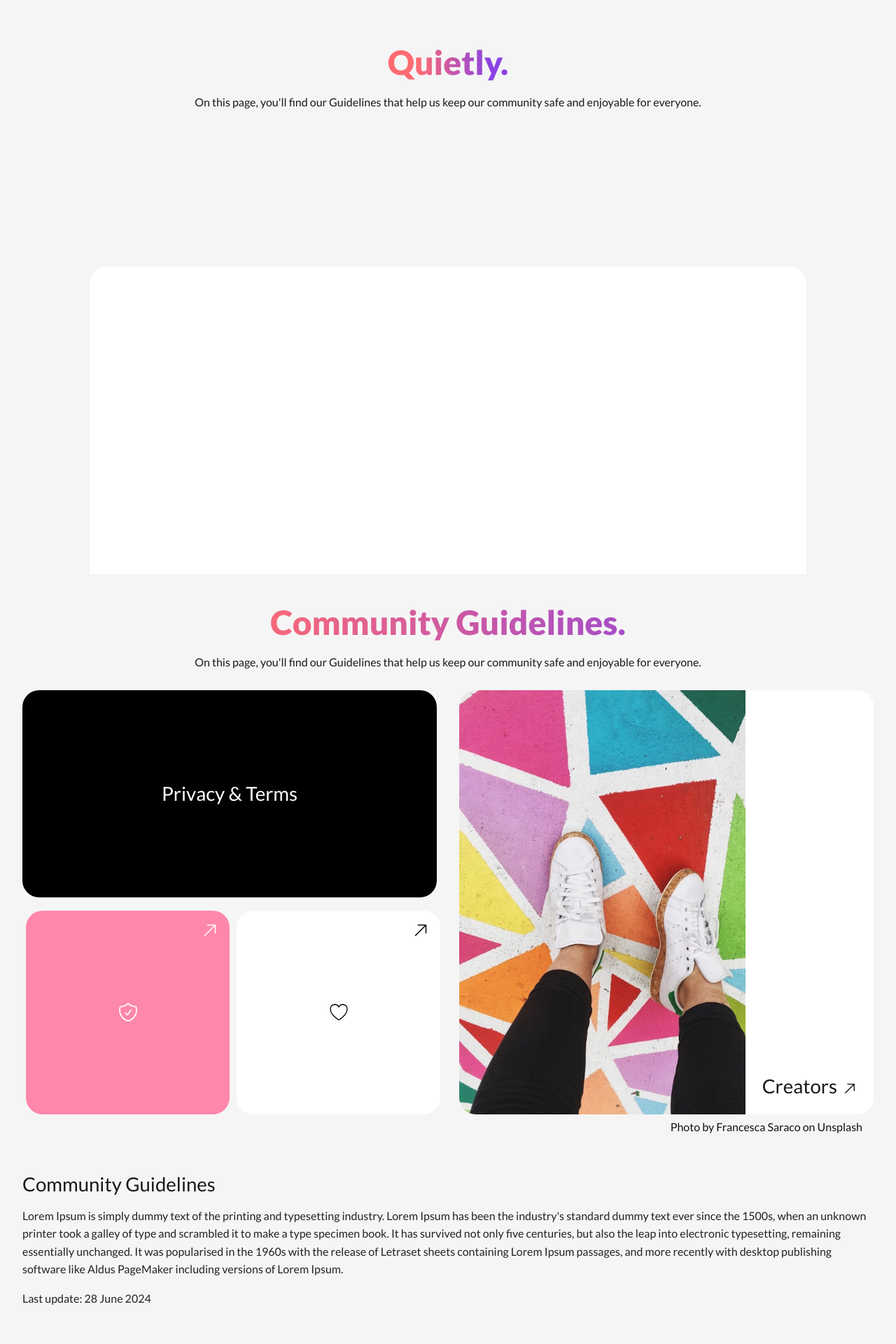
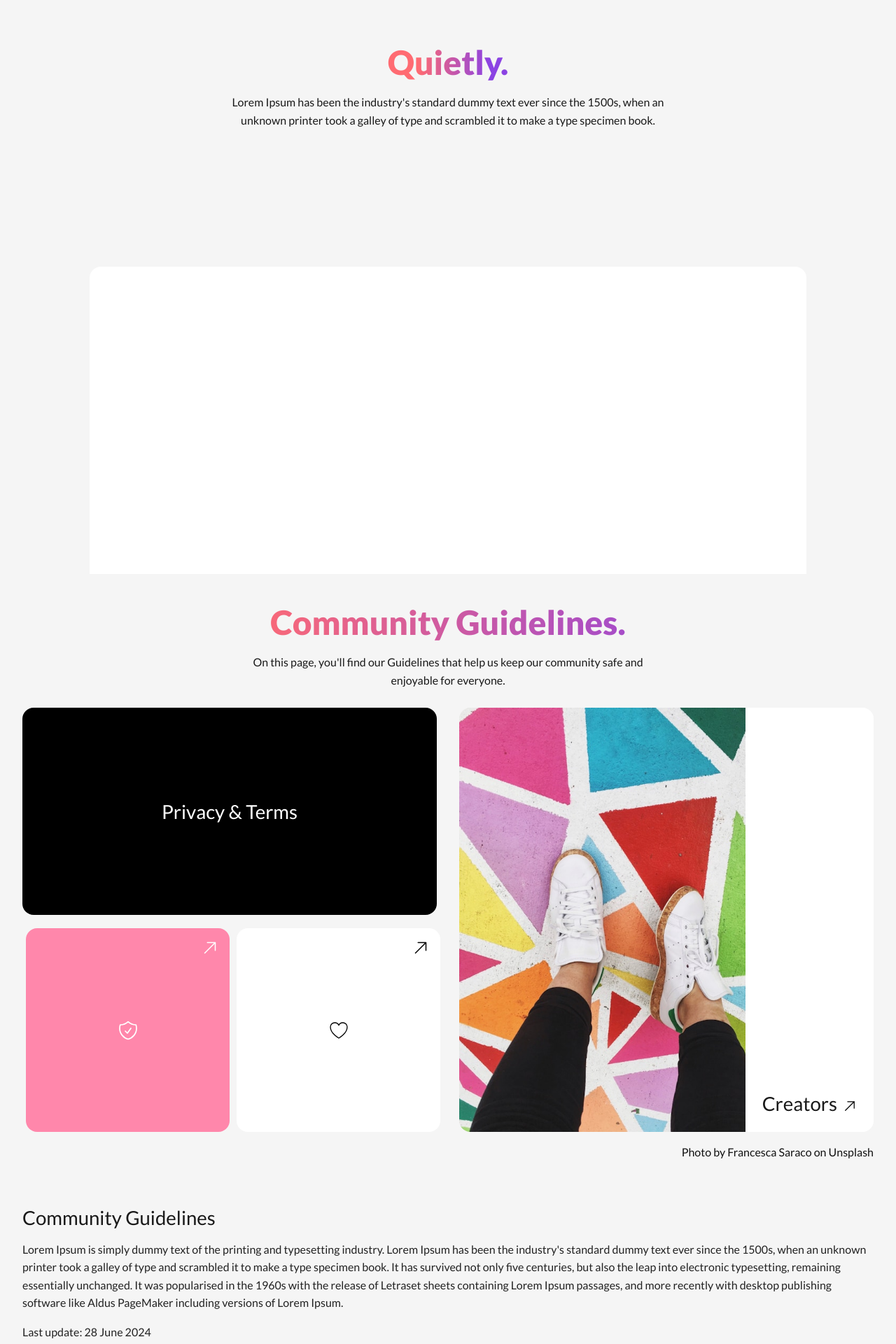
Before and after one commit to QuietlySpace/quietly.space, a Next.js app: page / in a window 1280 px wide. Shown: the part 780-2700 px from the top of the page at 70% size. Built offline with nearby package versions, Linux system fonts and the light colour scheme.

Commit message:
fix border radius size on mobile

```diff
--- a/components/menu.tsx
+++ b/components/menu.tsx
@@ -23,7 +23,7 @@
     -webkit-backdrop-filter: blur(10px) saturate(159%);
     background-color: rgba(245, 245, 245, 0.3);
     border: 1px solid rgba(255, 255, 255, 0.125);
-    border-radius: 1.5rem;
+    border-radius: 2vh;
 
     @media (min-width: 768px) {
         display: flex !important;
--- a/pages/index.tsx
+++ b/pages/index.tsx
@@ -37,7 +37,7 @@
 const Square = styled.div<{ $color?: string }>`
     aspect-ratio: 1 / 1;
     background-color: ${(props) => (props.$color ?? '#F5F5F5')};
-    border-radius: 1.5rem;
+    border-radius: 2vh;
     position: relative;
     display: flex;
     justify-content: center;
@@ -56,7 +56,7 @@
     width: ${(props) => (props.$gap ? 'calc(100% - 10px)' : '100%')};
     aspect-ratio: 6 / 3;
     background-color: ${(props) => (props.$color ?? 'transparent')};
-    border-radius: 1.5rem;
+    border-radius: 2vh;
     display: grid;
     grid-template-columns: 50% 50%;
     grid-template-rows: 100%;
@@ -111,6 +111,10 @@
     font-size: 1rem;
     font-weight: 500;
     line-height: 1.6;
+
+    @media (min-width: 768px) {
+        width: 50%;
+    }
 `;
 
 const Text = styled.p`
@@ -125,11 +129,11 @@
     background-color: #FFFFFF;
     margin-left: 2rem;
     width: 50%;
-    border-radius: 1.5rem;
+    border-radius: 2vh;
     transition: transform 300ms;
     position: relative;
     background-image: url('/static/background.jpg');
-    background-repeat: no-repeat no-repeat;
+    background-repeat: no-repeat;
     background-size: contain;
     overflow: hidden;
     cursor: pointer;
@@ -154,7 +158,7 @@
     width: 80%;
     aspect-ratio: 21 / 9;
     margin-top: auto;
-    border-radius: 1.5rem 1.5rem 0 0;
+    border-radius: 2vh 2vh 0 0;
     background-color: #FFFFFF;
     display: flex;
     justify-content: center;
@@ -193,7 +197,7 @@
 const Attribution = styled.div`
     display: flex;
     justify-content: right;
-    padding: 0.5rem 1rem;
+    padding: 1.2rem 0;
     width: 100%;
 `
 
@@ -224,7 +228,7 @@
             <Wrapper id="about">
                 <GradientText $center>Quietly.</GradientText>
                 <Description>
-                    On this page, you'll find our Guidelines that help us keep our community safe and enjoyable for everyone.
+                    Lorem Ipsum has been the industry's standard dummy text ever since the 1500s, when an unknown printer took a galley of type and scrambled it to make a type specimen book.
                 </Description>
                 <Leading />
             </Wrapper>
```
